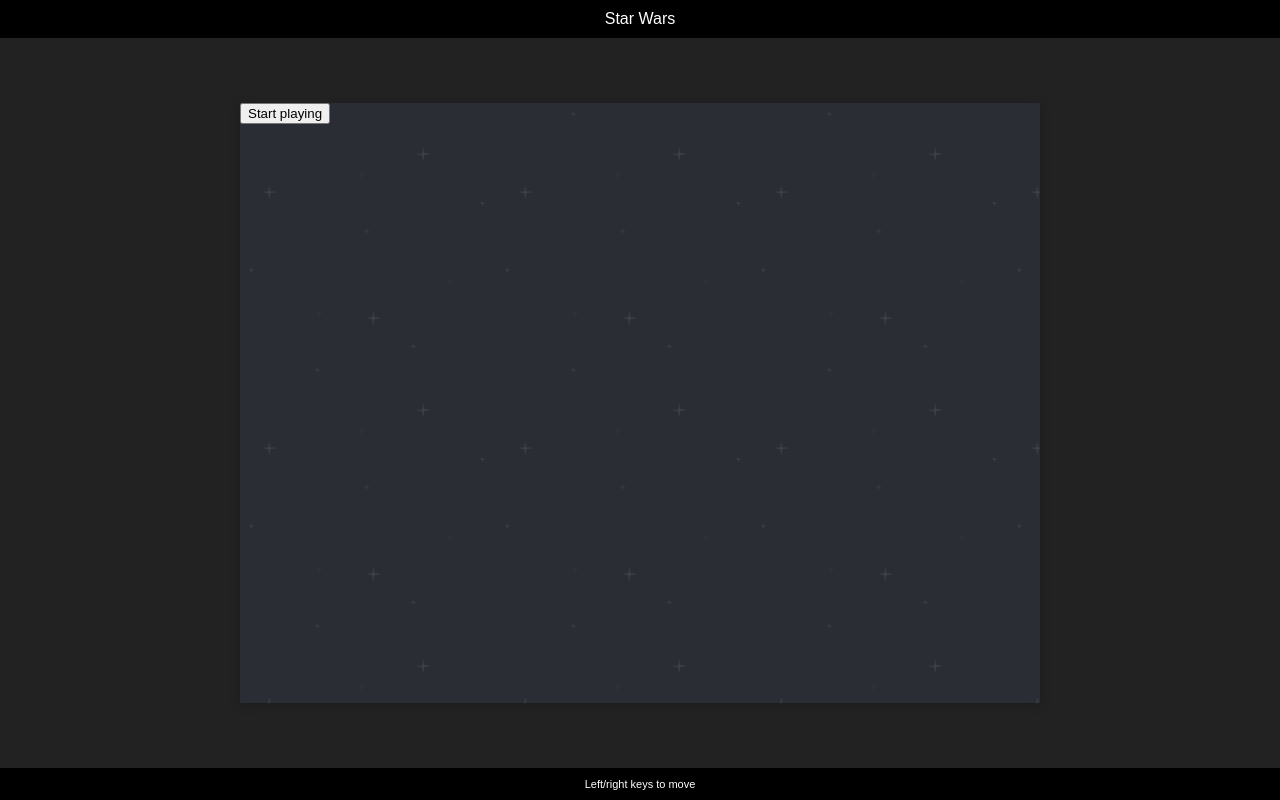
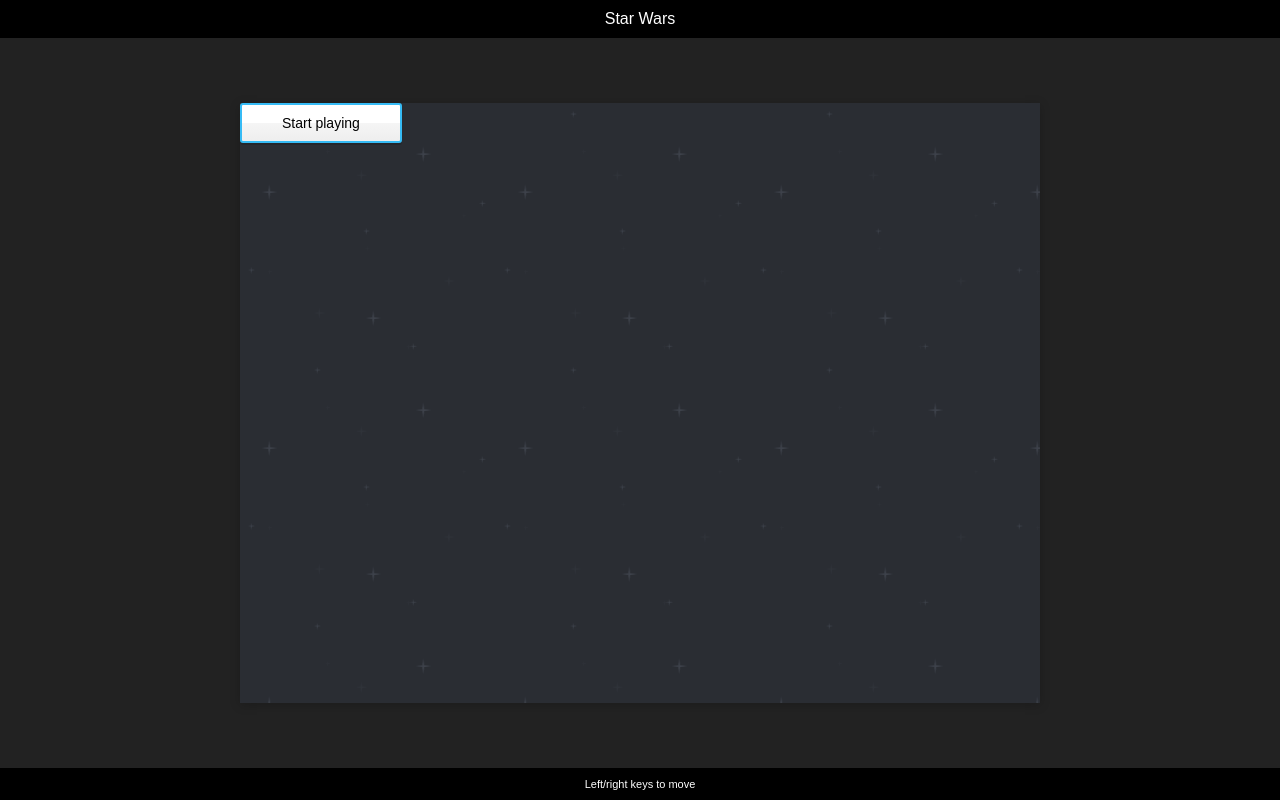
Before and after one commit to Fasica37/starwars, a plain HTML site: page index.html in a window 1280 px wide. Drawn offline with Linux system fonts and the light colour scheme.

Commit message:
button finalize

```diff
--- a/css/style.css
+++ b/css/style.css
@@ -87,3 +87,18 @@
     text-align: center;
     animation: pop-in 1s;
   }
+
+  .btn {
+    border: 2px solid #36bbf5;
+    border-radius: 3px;
+    box-shadow: 0 2px rgba(0, 0, 0, 0.15);
+    background: linear-gradient(
+        to bottom,
+        #fff 0%,
+        #fff 49%,
+        #f5f5f5 50%,
+        #eee 100%
+      );
+      padding: 10px 40px;
+      font: 14px sans-serif;
+    }
```
